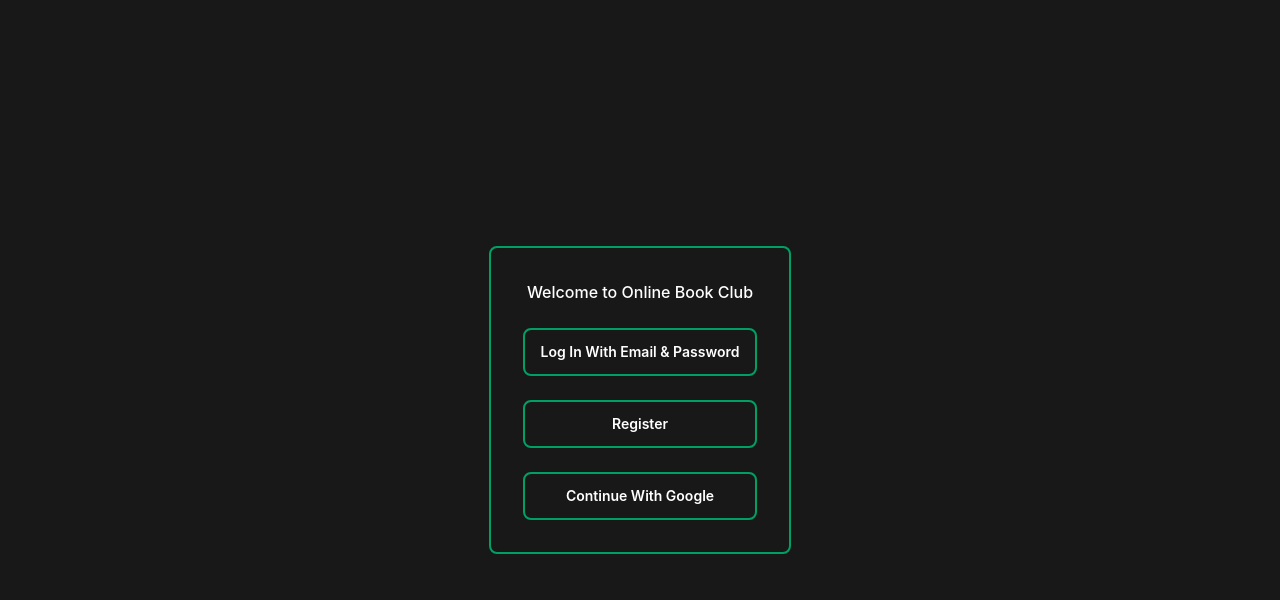
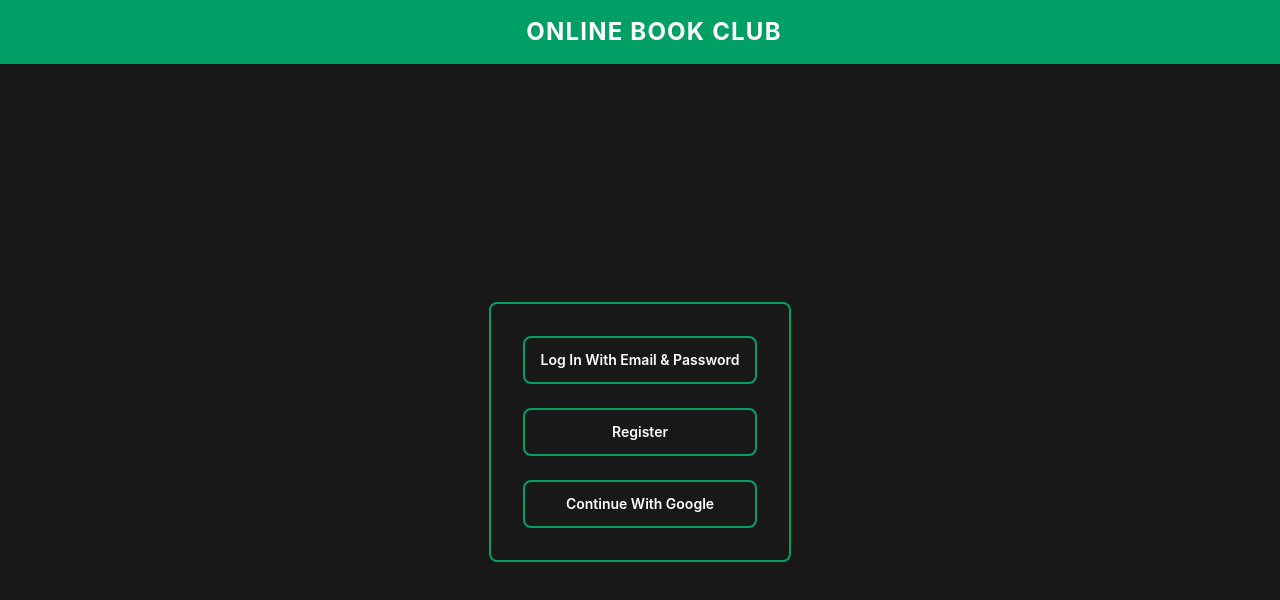
Before and after one commit to gerard-asuncion/online-book-club, a React (Vite) app: page /login in a window 1280 px wide. Shown: the top 600 px of the page. Built offline with nearby package versions, Linux system fonts and the light colour scheme; no server answers.

Commit message:
fix: optimized Header change of layout in classNameUtils functions

```diff
--- a/src/components/form/Auth.tsx
+++ b/src/components/form/Auth.tsx
@@ -7,9 +7,6 @@ const Auth = () => {
 
     return (
         <section className="flex flex-col justify-center items-center p-8 border-2 border-main-color rounded-lg max-w-sm mx-auto space-y-6">
-            <div className="font-medium text-center text-white">
-                Welcome to Online Book Club
-            </div>
             <button
                 className={`${defaultButtonLayout()}`}
                 onClick={loginWithEmailAndPassword}
--- a/src/components/ui/ScreenFrame.tsx
+++ b/src/components/ui/ScreenFrame.tsx
@@ -4,7 +4,7 @@ const ScreenFrame = ({ children, page }: ScreenFrameProps) => {
 
   if(page === "center"){
     return (
-      <div className="h-dvh flex items-center justify-center w-screen bg-default-bg">
+      <div className="h-full flex items-center justify-center w-screen bg-default-bg">
         {children}
       </div>
     )
--- a/src/pages/AppPage.tsx
+++ b/src/pages/AppPage.tsx
@@ -36,7 +36,7 @@ function AppPage() {
 
   return (
     <ScreenFrame page="full">
-        <Header />
+      <Header />
         <section className="md:grid md:grid-cols-4 grow overflow-hidden">
             <div className={`
               ${changeWindowLayout(isOpenSidebar)}
--- a/src/pages/ErrorPage.tsx
+++ b/src/pages/ErrorPage.tsx
@@ -1,5 +1,6 @@
 import { useNavigate } from 'react-router-dom';
-import Screen from '../components/ui/ScreenFrame';
+import ScreenFrame from '../components/ui/ScreenFrame';
+import Header from '../components/ui/Header';
 import { defaultButtonLayout } from '../utils/classNameUtils';
 
 const ErrorPage = () => {
@@ -11,7 +12,9 @@ const ErrorPage = () => {
   };
 
   return (
-    <Screen page="center">
+    <ScreenFrame page="full">
+      <Header />
+      <ScreenFrame page="center">
         <div className="flex flex-col items-center justify-center p-8 text-white border-2 border-main-color rounded-lg shadow-md max-w-sm mx-auto space-y-6">
             <h2>There has been an error, please go back.</h2>
             <button
@@ -20,7 +23,8 @@ const ErrorPage = () => {
                 Return
             </button>
         </div>
-    </Screen>
+      </ScreenFrame>
+    </ScreenFrame>
   );
 };
 
--- a/src/pages/LoadingPage.tsx
+++ b/src/pages/LoadingPage.tsx
@@ -1,10 +1,10 @@
-import ScreenFrame from "../components/ui/ScreenFrame"
+import ScreenFrame from "../components/ui/ScreenFrame";
 
 const LoadingPage = () => {
   return (
-    <ScreenFrame page="center">
+      <ScreenFrame page="center">
         Loading...
-    </ScreenFrame>
+      </ScreenFrame>
   )
 }
 
--- a/src/pages/LoginPage.tsx
+++ b/src/pages/LoginPage.tsx
@@ -1,11 +1,15 @@
 import Auth from "../components/form/Auth";
+import Header from "../components/ui/Header";
 import ScreenFrame from "../components/ui/ScreenFrame";
 
 const LoginPage = () => {
 
     return (
-        <ScreenFrame page="center">
-             <Auth />
+        <ScreenFrame page="full">
+            <Header />
+            <ScreenFrame page="center">
+                <Auth />
+            </ScreenFrame>
         </ScreenFrame>
     )
 
--- a/src/utils/classNameUtils.ts
+++ b/src/utils/classNameUtils.ts
@@ -30,12 +30,12 @@ export const changeSidebarLayout = (openSidebar: boolean): string =>
     : "hidden";
 
 export const centerHeaderTitle = (locationPathname: string): string =>
-    locationPathname === "/register"
+    locationPathname !== "/"
     ? "justify-center"
     : "justify-between"
 
 export const hideHeaderButton = (locationPathname: string): string =>
-    locationPathname === "/register"
+    locationPathname !== "/"
     ? "hidden"
     : ""
 
```
